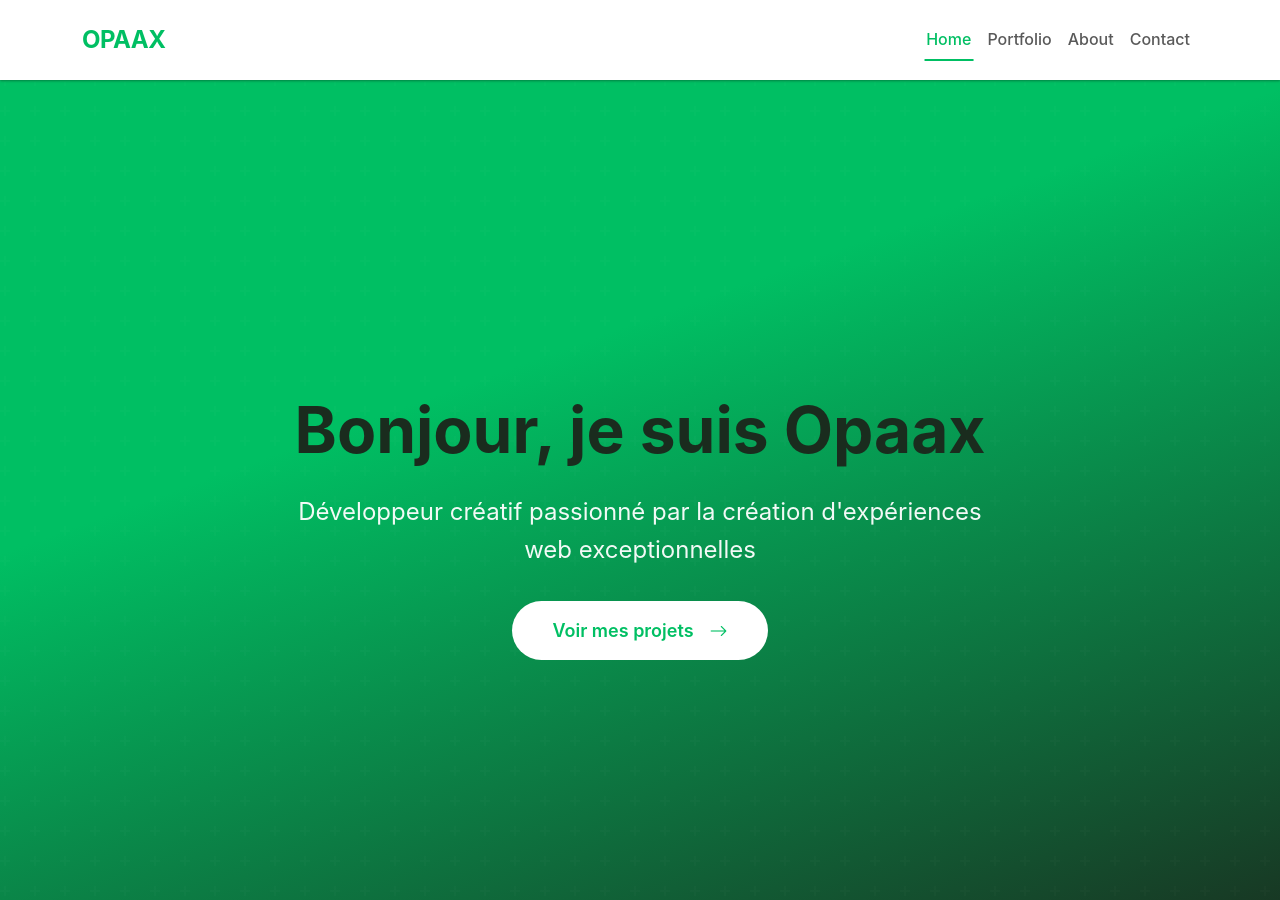
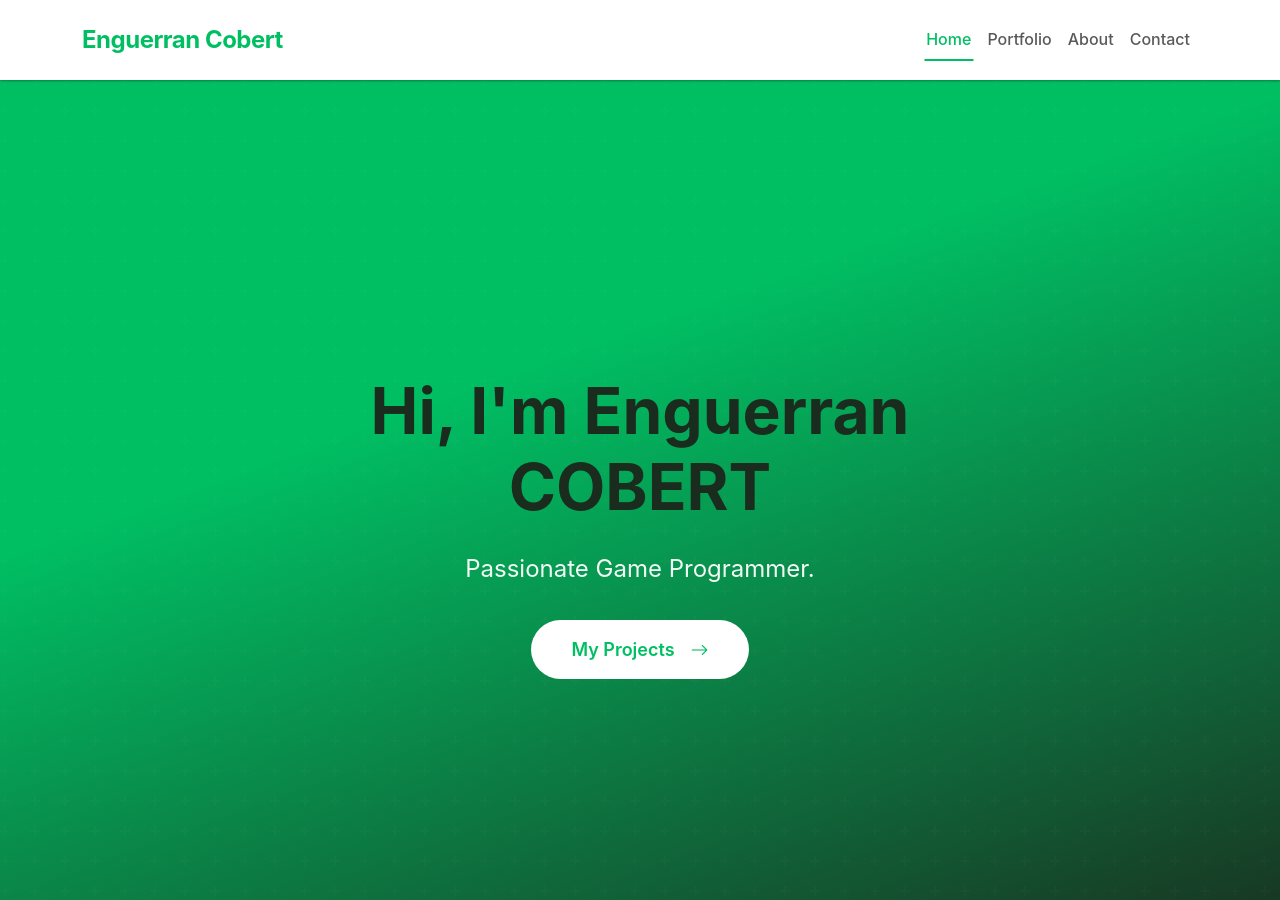
Before and after one commit to Opaax/Opaax.github.io, a Jekyll site: the page built from index.html, in a window 1280 px wide and 900 px high. Built offline with Jekyll 4.4.1, drawn with Linux system fonts in a browser that asks for light colours; some of the changed text lies outside the part shown.

Commit message:
Home page[C

```diff
--- a/_config.yml
+++ b/_config.yml
@@ -1,25 +1,24 @@
 # Configuration du site
-title: Opaax Portfolio
-email: votre-email@example.com
+title: Enguerran Cobert portfolio
+email: enguerran.cobert@gmail.com
 description: >-
-  Portfolio de développeur/designer [votre spécialité].
-  Découvrez mes projets et réalisations.
+  My personnal portfolio as Game Programmer.
 baseurl: ""
 url: "https://opaax.github.io"
 
 # Informations personnelles
 author:
-  name: Votre Nom
-  bio: Développeur [Full-Stack/Front-End/Back-End] passionné
+  name: Enguerran Cobert
+  bio: Game Programmer
   location: Montréal, QC
-  email: votre-email@example.com
+  email: enguerran.cobert@gmail.com
   website: https://opaax.github.io
 
 # Réseaux sociaux
 social:
   github: opaax
-  linkedin: votre-profil
-  twitter: votre_username
+  linkedin: https://www.linkedin.com/in/enguerran-cobert/
+  #twitter: votre_username
   # dribbble: votre_username
   # behance: votre_username
 
--- a/_includes/footer.html
+++ b/_includes/footer.html
@@ -3,9 +3,9 @@
         <div class="row">
             <!-- Brand & Description -->
             <div class="col-lg-4 col-md-6 mb-4 mb-lg-0">
-                <h3 class="footer-brand">OPAAX</h3>
+                <h3 class="footer-brand">Enguerran</h3>
                 <p class="footer-description">
-                    Développeur passionné créant des expériences web exceptionnelles et innovantes.
+                    Passionate Game Programmer.
                 </p>
                 <div class="social-links">
                     {% if site.social.github %}
@@ -41,7 +41,7 @@
             </div>
 
             <!-- Services/Skills -->
-            <div class="col-lg-3 col-md-6 mb-4 mb-lg-0">
+            <!--<div class="col-lg-3 col-md-6 mb-4 mb-lg-0">
                 <h4 class="footer-title">Services</h4>
                 <ul class="footer-links">
                     <li><a href="{{ '/portfolio' | relative_url }}#web-development">Développement Web</a></li>
@@ -49,7 +49,7 @@
                     <li><a href="{{ '/portfolio' | relative_url }}#mobile">Applications Mobile</a></li>
                     <li><a href="{{ '/portfolio' | relative_url }}#consulting">Consulting</a></li>
                 </ul>
-            </div>
+            </div>-->
 
             <!-- Contact Info -->
             <div class="col-lg-3 col-md-6">
@@ -73,7 +73,7 @@
 
         <!-- Footer Bottom -->
         <div class="footer-bottom">
-            <p>&copy; {{ 'now' | date: "%Y" }} {{ site.title }}. Tous droits réservés. | Conçu avec <i class="bi bi-heart-fill text-danger"></i> par {{ site.author.name }}</p>
+            <p>&copy; {{ 'now' | date: "%Y" }} {{ site.title }}. All right reserved. | made with <i class="bi bi-heart-fill text-danger"></i> by {{ site.author.name }}</p>
         </div>
     </div>
 </footer>
--- a/_includes/header.html
+++ b/_includes/header.html
@@ -1,7 +1,7 @@
 <header class="navbar navbar-expand-lg navbar-light bg-white fixed-top shadow-sm">
     <div class="container">
         <a class="navbar-brand fw-bold text-primary" href="{{ '/' | relative_url }}">
-            OPAAX
+            Enguerran Cobert
         </a>
 
         <button class="navbar-toggler" type="button" data-bs-toggle="collapse" data-bs-target="#navbarNav" aria-controls="navbarNav" aria-expanded="false" aria-label="Toggle navigation">
--- a/index.html
+++ b/index.html
@@ -5,10 +5,10 @@ title: Home
 
 <section class="hero">
     <div class="hero-content">
-        <h1>Bonjour, je suis Opaax</h1>
-        <p>Développeur créatif passionné par la création d'expériences web exceptionnelles</p>
+        <h1>Hi, I'm Enguerran COBERT</h1>
+        <p>Passionate Game Programmer.</p>
         <a href="{{ '/portfolio' | relative_url }}" class="btn btn-light btn-lg cta-button">
-            Voir mes projets <i class="bi bi-arrow-right ms-2"></i>
+            My Projects <i class="bi bi-arrow-right ms-2"></i>
         </a>
     </div>
 </section>
```
